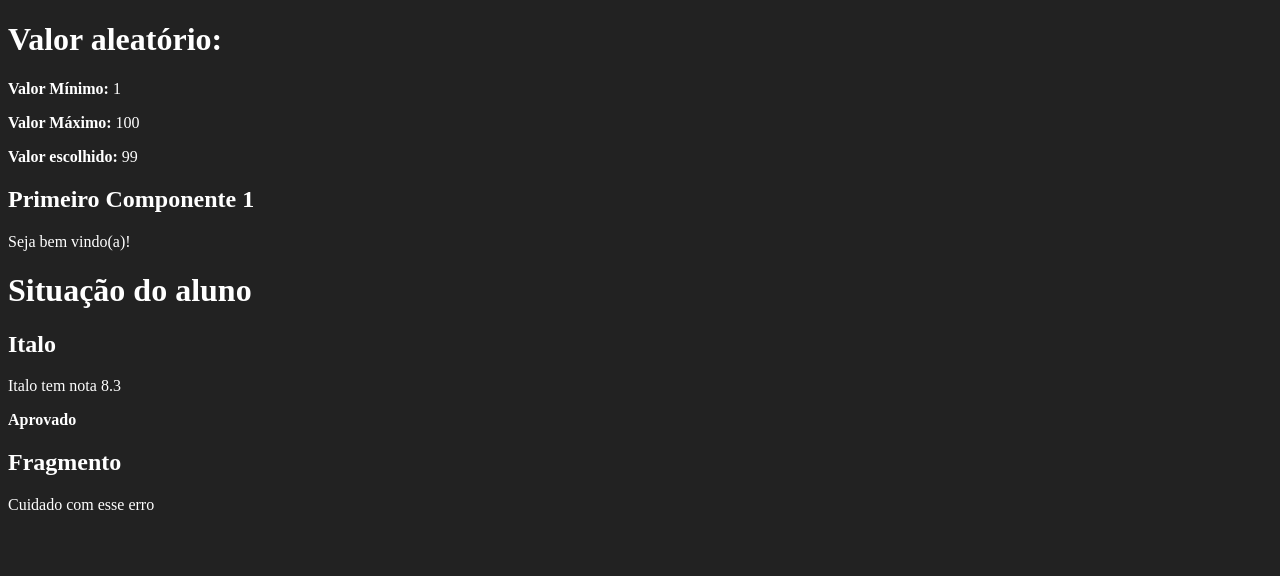
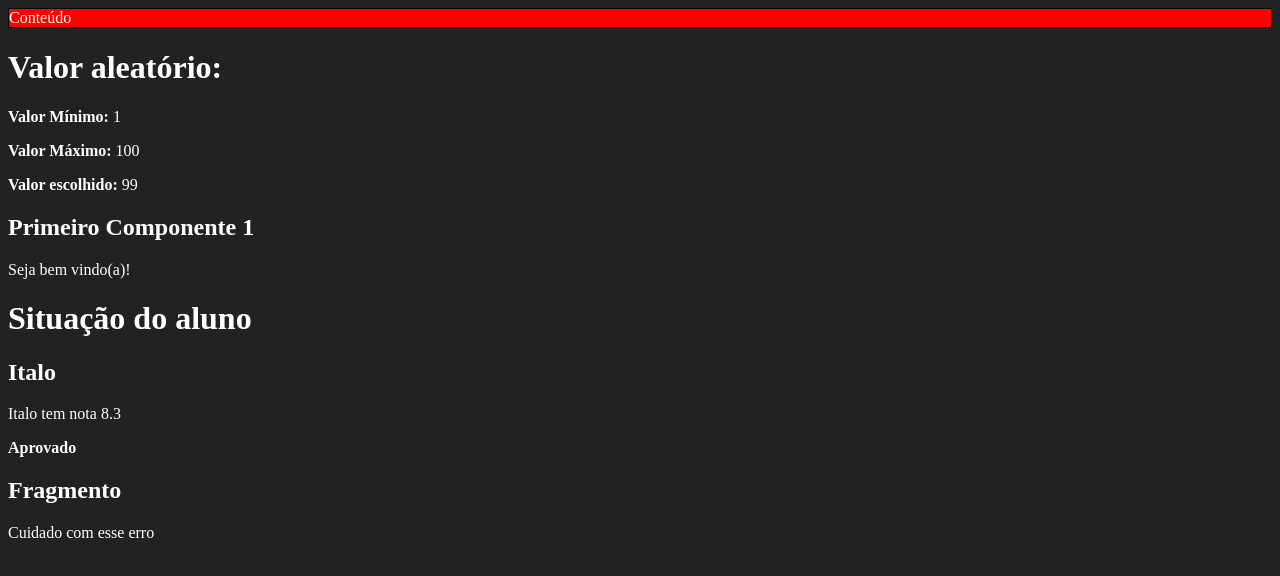
Before and after one commit to italoknd/Curso-REACT-JS, a React (Create React App) app in the folder fundamentos-react/: page / in a window 1280 px wide. Shown: the top 576 px of the page. Built offline with nearby package versions, Linux system fonts and the light colour scheme.

Commit message:
criando cards para os exercicios

```diff
--- a/fundamentos-react/src/components/App.jsx
+++ b/fundamentos-react/src/components/App.jsx
@@ -3,10 +3,13 @@ import PrimeiroComponente from '../components/basicos/PrimeiroComponente'
 import ComParametro from '../components/basicos/ComParametro'
 import Fragmento from '../components/basicos/Fragmento'
 import Random from './basicos/Random'
+import Card from './layout/Card'
+import "./layout/card.css"
 
 // eslint-disable-next-line import/no-anonymous-default-export
 export default () => (
   <div id="app">
+    <Card/>
     <Random
       min={1}
       max={100}
--- /dev/null
+++ b/fundamentos-react/src/components/layout/Card.jsx
@@ -0,0 +1,11 @@
+import React from 'react'
+import './card.css'
+
+export default (props) => {
+  return (
+    <div>
+      <div className='card'>Conteúdo</div>
+      <div className='title'>{props.titulo}</div>
+    </div>
+  )
+}
--- /dev/null
+++ b/fundamentos-react/src/components/layout/card.css
@@ -0,0 +1,5 @@
+.card{
+  background-color: red;
+  overflow: hidden;
+  border: 1px solid black
+}
```
